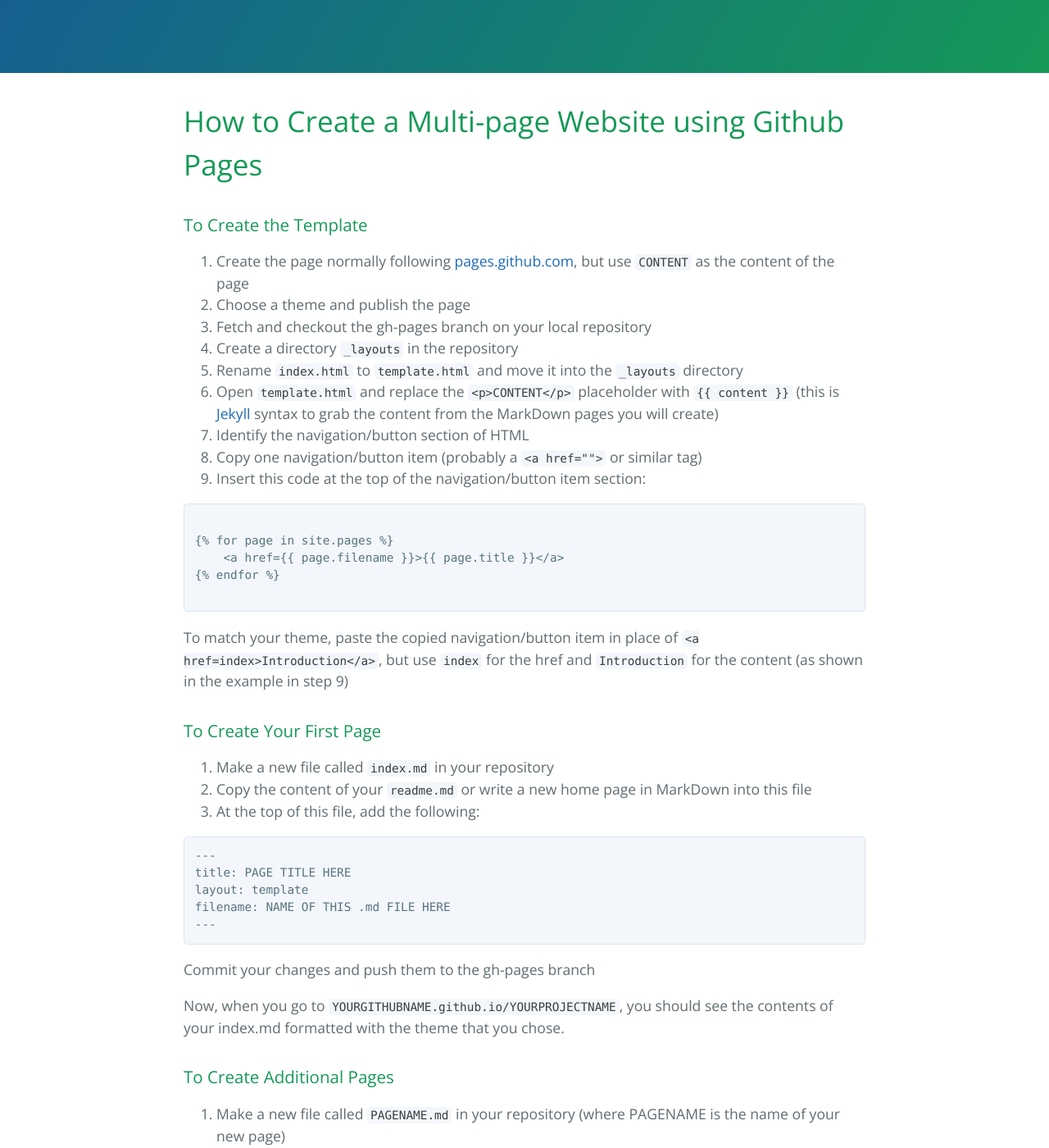
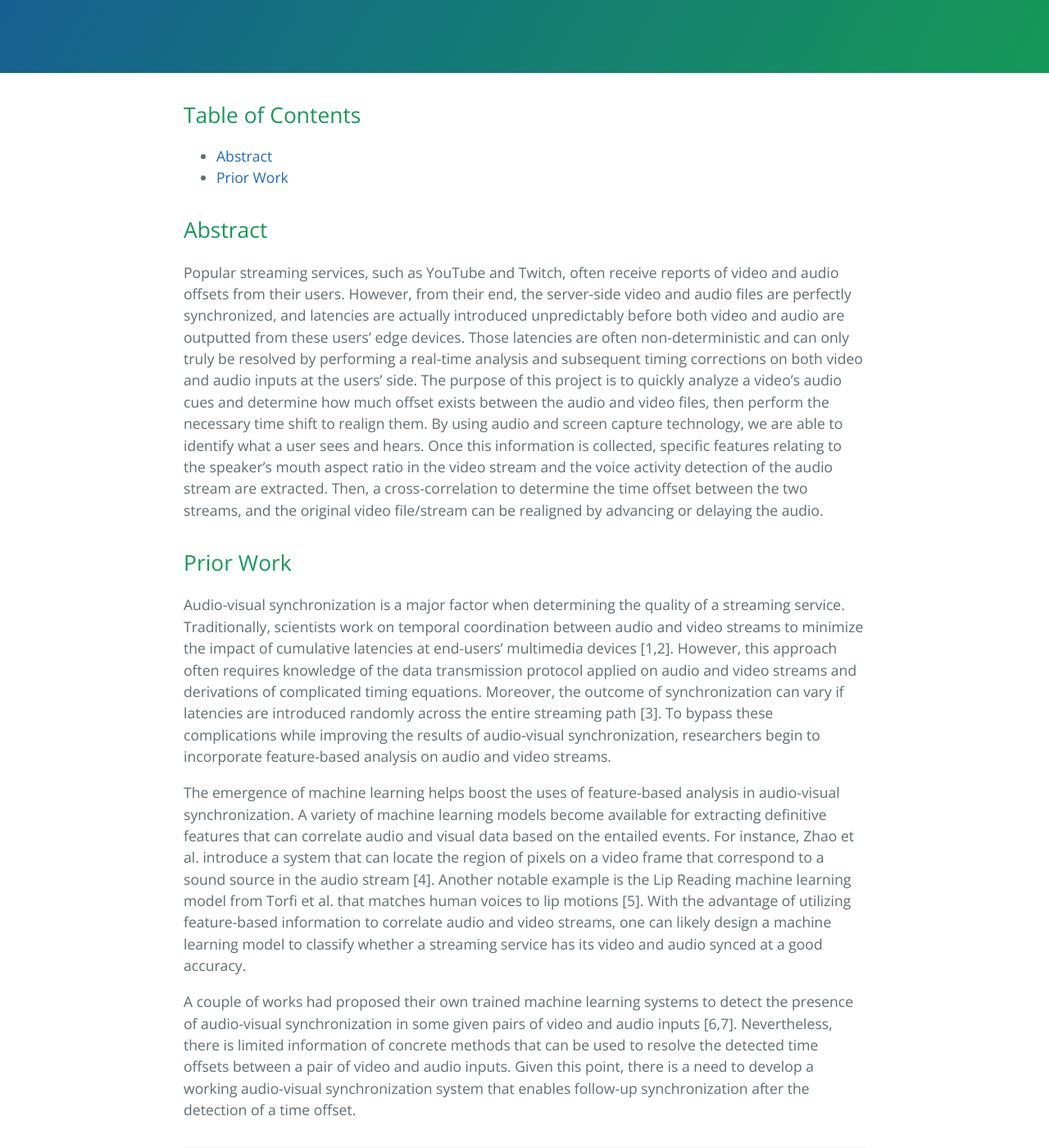
Before and after one commit to binhanle/eem202a-project, a Jekyll site: the page built from index.md, in a window 1280 px wide and 1400 px high, scrolled down 335 px. Shown: the whole window at 82% size. Built offline with Jekyll 4.4.1, drawn with Linux system fonts in a browser that asks for light colours; some of the changed text lies outside the part shown.

Commit message:
Update index.md

````diff
--- a/index.md
+++ b/index.md
@@ -4,59 +4,17 @@ layout: template
 filename: index
 ---
 
-# How to Create a Multi-page Website using Github Pages
+## Table of Contents
+* [Abstract](#abstract)
+* [Prior Work](#prior-work)
 
-### To Create the Template
-1. Create the page normally following [pages.github.com](https://pages.github.com), but use `CONTENT` as the content of the page
-2. Choose a theme and publish the page
-3. Fetch and checkout the gh-pages branch on your local repository
-4. Create a directory `_layouts` in the repository
-5. Rename `index.html` to `template.html` and move it into the `_layouts` directory
-6. Open `template.html` and replace the `<p>CONTENT</p>` placeholder with {% raw %}`{{ content }}`{% endraw %} (this is [Jekyll](https://jekyllrb.com) syntax to grab the content from the MarkDown pages you will create)
-7. Identify the navigation/button section of HTML
-8. Copy one navigation/button item (probably a `<a href="">` or similar tag)
-9. Insert this code at the top of the navigation/button item section:
 
-```
-{% raw %}
-{% for page in site.pages %}
-    <a href={{ page.filename }}>{{ page.title }}</a>
-{% endfor %}
-{% endraw %}
-```
+## Abstract
+Popular streaming services, such as YouTube and Twitch, often receive reports of video and audio offsets from their users. However, from their end, the server-side video and audio files are perfectly synchronized, and latencies are actually introduced unpredictably before both video and audio are outputted from these users’ edge devices. Those latencies are often non-deterministic and can only truly be resolved by performing a real-time analysis and subsequent timing corrections on both video and audio inputs at the users’ side. The purpose of this project is to quickly analyze a video’s audio cues and determine how much offset exists between the audio and video files, then perform the necessary time shift to realign them. By using audio and screen capture technology, we are able to identify what a user sees and hears. Once this information is collected, specific features relating to the speaker's mouth aspect ratio in the video stream and the voice activity detection of the audio stream are extracted. Then, a cross-correlation to determine the time offset between the two streams, and the original video file/stream can be realigned by advancing or delaying the audio.
 
-To match your theme, paste the copied navigation/button item in place of `<a href={{ page.filename }}>{{ page.title }}</a>`, but use `{{ page.filename }}` for the href and `{{ page.title }}` for the content (as shown in the example in step 9)
+## Prior Work
+Audio-visual synchronization is a major factor when determining the quality of a streaming service. Traditionally, scientists work on temporal coordination between audio and video streams to minimize the impact of cumulative latencies at end-users’ multimedia devices [1,2]. However, this approach often requires knowledge of the data transmission protocol applied on audio and video streams and derivations of complicated timing equations. Moreover, the outcome of synchronization can vary if latencies are introduced randomly across the entire streaming path [3]. To bypass these complications while improving the results of audio-visual synchronization, researchers begin to incorporate feature-based analysis on audio and video streams.
 
-### To Create Your First Page
-1. Make a new file called `index.md` in your repository
-2. Copy the content of your `readme.md` or write a new home page in MarkDown into this file
-3. At the top of this file, add the following:
+The emergence of machine learning helps boost the uses of feature-based analysis in audio-visual synchronization. A variety of machine learning models become available for extracting definitive features that can correlate audio and visual data based on the entailed events. For instance, Zhao et al. introduce a system that can locate the region of pixels on a video frame that correspond to a sound source in the audio stream [4]. Another notable example is the Lip Reading machine learning model from Torfi et al. that matches human voices to lip motions [5]. With the advantage of utilizing feature-based information to correlate audio and video streams, one can likely design a machine learning model to classify whether a streaming service has its video and audio synced at a good accuracy.
 
-```
----
-title: PAGE TITLE HERE
-layout: template
-filename: NAME OF THIS .md FILE HERE
----
-```
-
-Commit your changes and push them to the gh-pages branch
-
-Now, when you go to `YOURGITHUBNAME.github.io/YOURPROJECTNAME`, you should see the contents of your index.md formatted with the theme that you chose.
-
-### To Create Additional Pages
-1. Make a new file called `PAGENAME.md` in your repository (where PAGENAME is the name of your new page)
-2. Write the content for this new page in MarkDown
-3. At the top of this file, add the following:
-
-```
----
-title: PAGE TITLE HERE
-layout: template
-filename: NAME OF THIS .md FILE HERE
----
-```
-
-Commit your changes and push them to the gh-pages branch
-
-Now, when you go to `YOURGITHUBNAME.github.io/YOURPROJECTNAME`, you should see a link to your new page. When you click this link, you should see your new page formatted with the theme that you chose.
+A couple of works had proposed their own trained machine learning systems to detect the presence of audio-visual synchronization in some given pairs of video and audio inputs [6,7]. Nevertheless, there is limited information of concrete methods that can be used to resolve the detected time offsets between a pair of video and audio inputs. Given this point, there is a need to develop a working audio-visual synchronization system that enables follow-up synchronization after the detection of a time offset.
````
